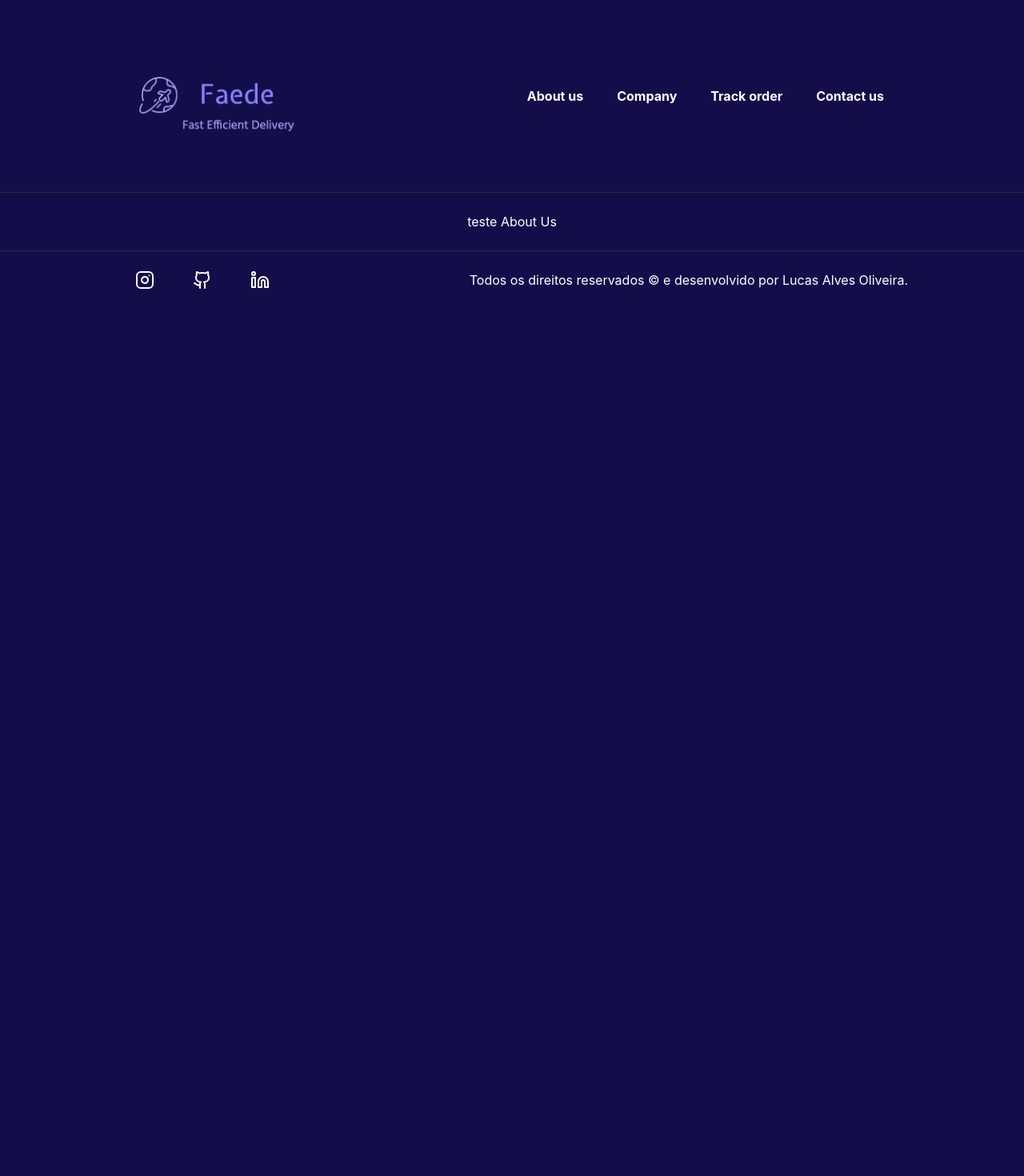
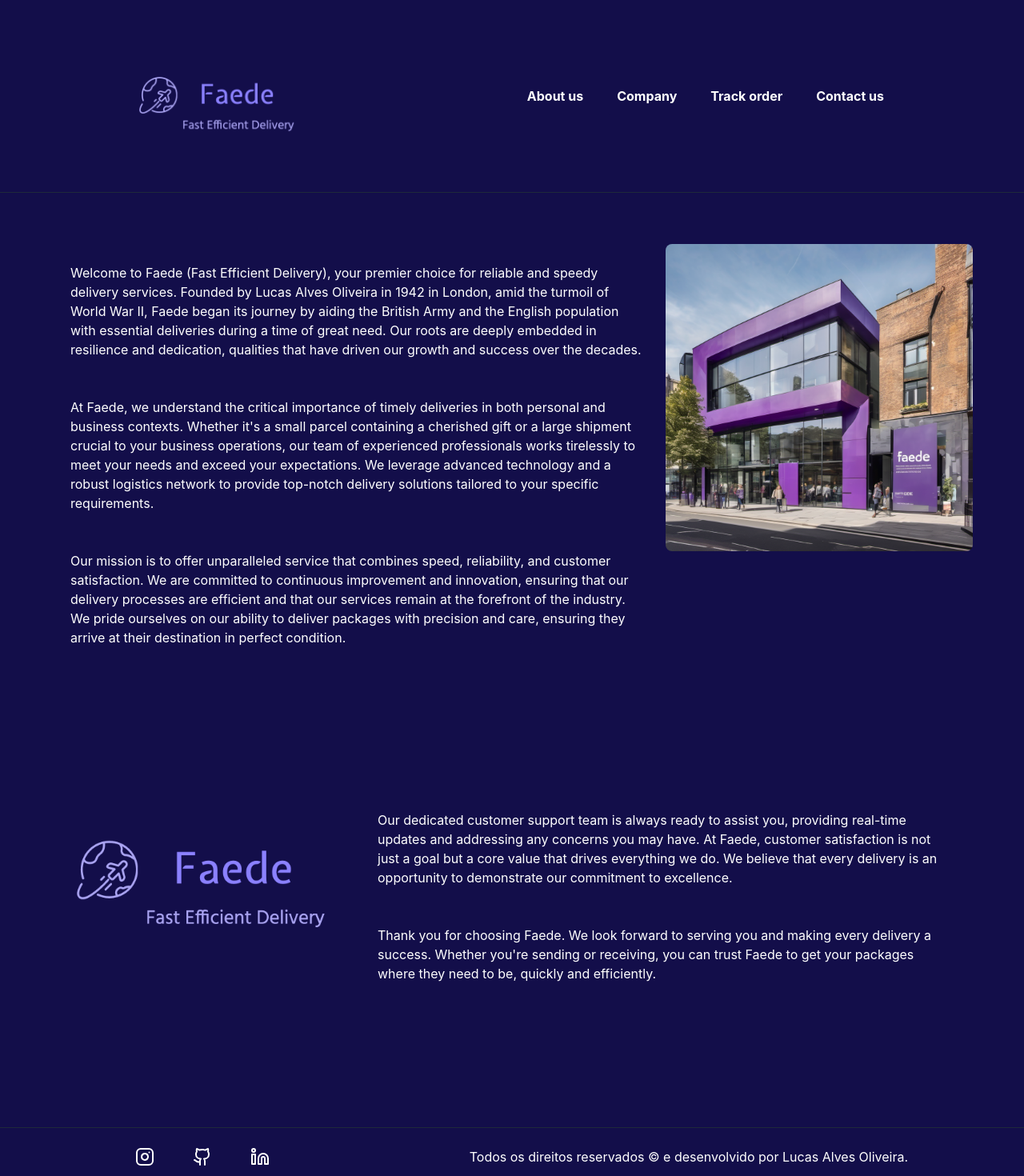
Before and after one commit to loliveira1945/FAEDE, a React (Create React App) app: page /aboutUs in a window 1280 px wide. Shown: the top 1470 px of the page at 80% size. Before the commit the page ends 800 px from the top, so only its background shows below. Built offline with nearby package versions, Linux system fonts and the light colour scheme.

Commit message:
second commit

```diff
--- a/src/components/Button/index.tsx
+++ b/src/components/Button/index.tsx
@@ -4,18 +4,21 @@ import { useNavigate } from "react-router-dom";
 type BotaoProps = {
     typeButton?: "button" | "submit" | "reset";
     children: React.ReactNode;
-    routeButton: string;
+    routeButton?: string;
+    className?: string;
 };
 
-export default function Button({ typeButton = "button", children, routeButton }: BotaoProps) {
+export default function Button({ typeButton = "button", children, routeButton, className }: BotaoProps) {
   const history = useNavigate();
   const handleClick = () => {
-    history(routeButton);
+    if(routeButton !== undefined) {
+      history(routeButton);
+    }
   };
 
   return (
     <button
-    className='w-auto m-2 p-3 rounded-lg font-bold whitespace-nowrap border border-customColorBlue hover:border-customColorPurple'
+    className={className}
     type={typeButton}
     onClick={handleClick}>
       {children}
--- a/src/components/Forms/index.tsx
+++ b/src/components/Forms/index.tsx
@@ -1,9 +1,17 @@
+import Button from "../Button";
 import Title from "../Title";
+
+const buttonStyles = 'w-1/5 m-2 p-3 rounded-lg font-bold whitespace-nowrap border border-customColorBlue hover:bg-customColorBlue';
 
 export default function Forms() {
     return (
-    <form className="rounded-lg h-full w-9/12 bg-customColorPurple border border-customColorBlue">
-        <Title>Ainda está com alguma dúvida? Entre em contato conosco!</Title>
+    <form className="flex flex-col flex-wrap items-center rounded-lg h-full w-9/12 my-16 bg-customColorPurple border border-customColorBlue">
+        <Title>Still have any questions? Contact us!</Title>
+        <Button
+          typeButton="submit"
+          className={buttonStyles}>
+            To send
+        </Button>
     </form>
   )
 }
--- a/src/components/Navigation/index.tsx
+++ b/src/components/Navigation/index.tsx
@@ -1,12 +1,14 @@
 import Button from "../Button";
+
+const buttonStyles = 'w-auto m-2 p-3 rounded-lg font-bold whitespace-nowrap border border-customColorBlue hover:border-customColorPurple';
 
 export default function Navigation() {
     return (
       <nav className="flex flex-wrap justify-center items-center">
-        <Button typeButton="button" routeButton='/aboutUs'>About us</Button>
-        <Button typeButton="button" routeButton='/company'>Company</Button>
-        <Button typeButton="button" routeButton='/trackOrder'>Track order</Button>
-        <Button typeButton="button" routeButton='/contactUs'>Contact us</Button>
+        <Button typeButton="button" routeButton='/aboutUs' className={buttonStyles}>About us</Button>
+        <Button typeButton="button" routeButton='/company' className={buttonStyles}>Company</Button>
+        <Button typeButton="button" routeButton='/trackOrder' className={buttonStyles}>Track order</Button>
+        <Button typeButton="button" routeButton='/contactUs' className={buttonStyles}>Contact us</Button>
       </nav>
     )
   }
--- /dev/null
+++ b/src/components/Text/index.tsx
@@ -0,0 +1,9 @@
+type TextProps = {
+    children?: string;
+};
+
+export default function Text({ children }: TextProps) {
+    return (
+    <h1 className="p-6">{children}</h1>
+  )
+}
--- a/src/components/Title/index.tsx
+++ b/src/components/Title/index.tsx
@@ -4,6 +4,6 @@ type TitleProps = {
 
 export default function Title({ children }: TitleProps) {
     return (
-    <h1 className="text-center text-3xl font-bold pt-8">{children}</h1>
+    <h1 className="text-center text-3xl font-bold py-8">{children}</h1>
   )
 }
--- a/src/index.css
+++ b/src/index.css
@@ -14,6 +14,5 @@ body {
 }
 
 code {
-  font-family: source-code-pro, Menlo, Monaco, Consolas, 'Courier New',
-    monospace;
+  font-family: source-code-pro, Menlo, Monaco, Consolas, 'Courier New', monospace;
 }
--- a/src/pages/AboutUs/index.tsx
+++ b/src/pages/AboutUs/index.tsx
@@ -1,7 +1,60 @@
+import Text from '../../components/Text'
+import Card from '../../components/Card'
+import image01 from '../../images/company-facade.png'
+import logoHeader from '../../images/logoFAEDE.png'
+
+
 export default function AboutUs() {
-    return (
-        <div className='flex flex-col items-center flex-wrap p-6'>
-            teste About Us
+    return <>
+
+        <div className='flex flex-row justify-evenly m-16 sm:flex-wrap'>
+            <div>
+                <Text>
+                    Welcome to Faede (Fast Efficient Delivery), your premier choice for reliable
+                    and speedy delivery services. Founded by Lucas Alves Oliveira in 1942 in London,
+                    amid the turmoil of World War II, Faede began its journey by aiding the British
+                    Army and the English population with essential deliveries during a time of great
+                    need. Our roots are deeply embedded in resilience and dedication, qualities that
+                    have driven our growth and success over the decades.
+                </Text>
+                <Text>
+                    At Faede, we understand the critical importance of timely deliveries in both personal
+                    and business contexts. Whether it's a small parcel containing a cherished gift or a large
+                    shipment crucial to your business operations, our team of experienced professionals works
+                    tirelessly to meet your needs and exceed your expectations. We leverage advanced technology
+                    and a robust logistics network to provide top-notch delivery solutions tailored to your
+                    specific requirements.
+                </Text>
+                <Text>
+                    Our mission is to offer unparalleled service that combines speed, reliability, and customer satisfaction.
+                    We are committed to continuous improvement and innovation, ensuring that our delivery processes are efficient
+                    and that our services remain at the forefront of the industry. We pride ourselves on our ability to deliver
+                    packages with precision and care, ensuring they arrive at their destination in perfect condition.
+                </Text>
+            </div>
+            <Card
+                srcImage={image01}
+                altImage='Cachorro ao lado de caixas de encomenda'
+                className={`h-1/6 w-1/3 rounded-lg sm:w-full sm:ml-0`}/>
+
         </div>
-    )
+        <div className='flex flex-row justify-evenly m-16 mt-6 sm:flex-wrap'>
+            <Card
+                srcImage={logoHeader}
+                altImage='Cachorro ao lado de caixas de encomenda'
+                className={`h-1/6 w-1/3 mb-16 rounded-lg sm:w-full sm:ml-0`}/>
+            <div className='flex flex-col justify-center'>
+                <Text>
+                    Our dedicated customer support team is always ready to assist you, providing real-time updates and addressing
+                    any concerns you may have. At Faede, customer satisfaction is not just a goal but a core value that drives
+                    everything we do. We believe that every delivery is an opportunity to demonstrate our commitment to excellence.
+                </Text>
+                <Text>
+                    Thank you for choosing Faede. We look forward to serving you and making every delivery a success.
+                    Whether you're sending or receiving, you can trust Faede to get your packages where they need to be,
+                    quickly and efficiently.
+                </Text>
+            </div>
+        </div>
+    </>
   }
--- a/src/pages/Content/index.tsx
+++ b/src/pages/Content/index.tsx
@@ -10,23 +10,23 @@ export default function Content() {
     return (
       <div className='flex flex-col items-center justify-center flex-wrap h-auto p-6'>
         <Title>Venha fazer parte da nossa história!</Title>
-        <div className="flex flex-row flex-wrap items-center h-auto justify-center">
+        <div className="flex flex-row items-center h-auto justify-center sm:flex-col sm:w-full">
           <Card
             srcImage={image01}
-            altImage='Caixas de produtos dentro de um caminhão'
-            className={`h-1/6 w-1/4 mb-16 ml-[-3rem] rounded-lg`}/>
+            altImage='Cachorro ao lado de caixas de encomenda'
+            className={`h-1/6 w-1/4 mb-16 ml-[-3rem] rounded-lg sm:w-full sm:ml-0`}/>
           <Card
             srcImage={image02}
-            altImage='Entregador de moto levando encomenda'
-            className={`h-1/6 w-1/4 mt-16 ml-[-3rem] rounded-lg`} />
+            altImage='Tela de um notebook fazendo compras online'
+            className={`h-1/6 w-1/4 mt-16 ml-[-3rem] rounded-lg sm:w-full sm:ml-0`} />
           <Card
             srcImage={image03}
-            altImage='Van na rodovia'
-            className={`h-1/6 w-1/4 mb-16 ml-[-3rem] rounded-lg`}/>
+            altImage='Entregador organizando caixas de encomendas no automóvel'
+            className={`h-1/6 w-1/4 mb-16 ml-[-3rem] rounded-lg sm:w-full sm:ml-0`}/>
           <Card
             srcImage={image04}
-            altImage='Van na rodovia'
-            className={`h-1/6 w-1/4 mt-16 ml-[-3rem] rounded-lg`}/>
+            altImage='Depósito com caixas de encomendas empilhadas'
+            className={`h-1/6 w-1/4 mt-16 ml-[-3rem] rounded-lg sm:w-full sm:ml-0`}/>
         </div>
       </div>
     )
--- a/tailwind.config.js
+++ b/tailwind.config.js
@@ -11,7 +11,7 @@ module.exports = {
         customColorPurple: '#8b81ff',
       },
       screens: {
-        'sm': '640px',
+        'sm': {'max': '516px'},
         'md': '768px',
         'lg': '1024px',
         'xl': '1280px',
```
Also changed, not shown: src/images/company-facade.png (added).
